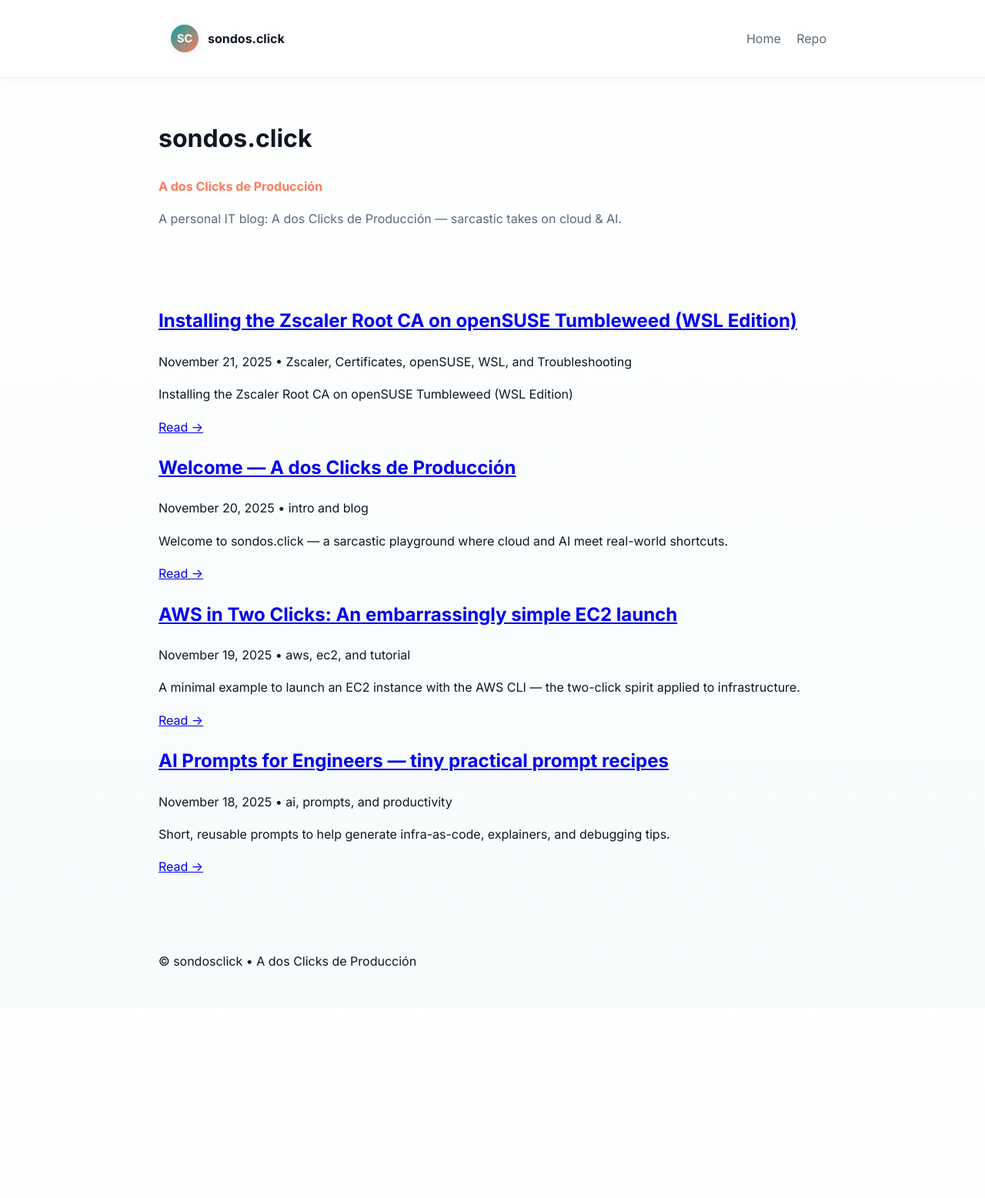
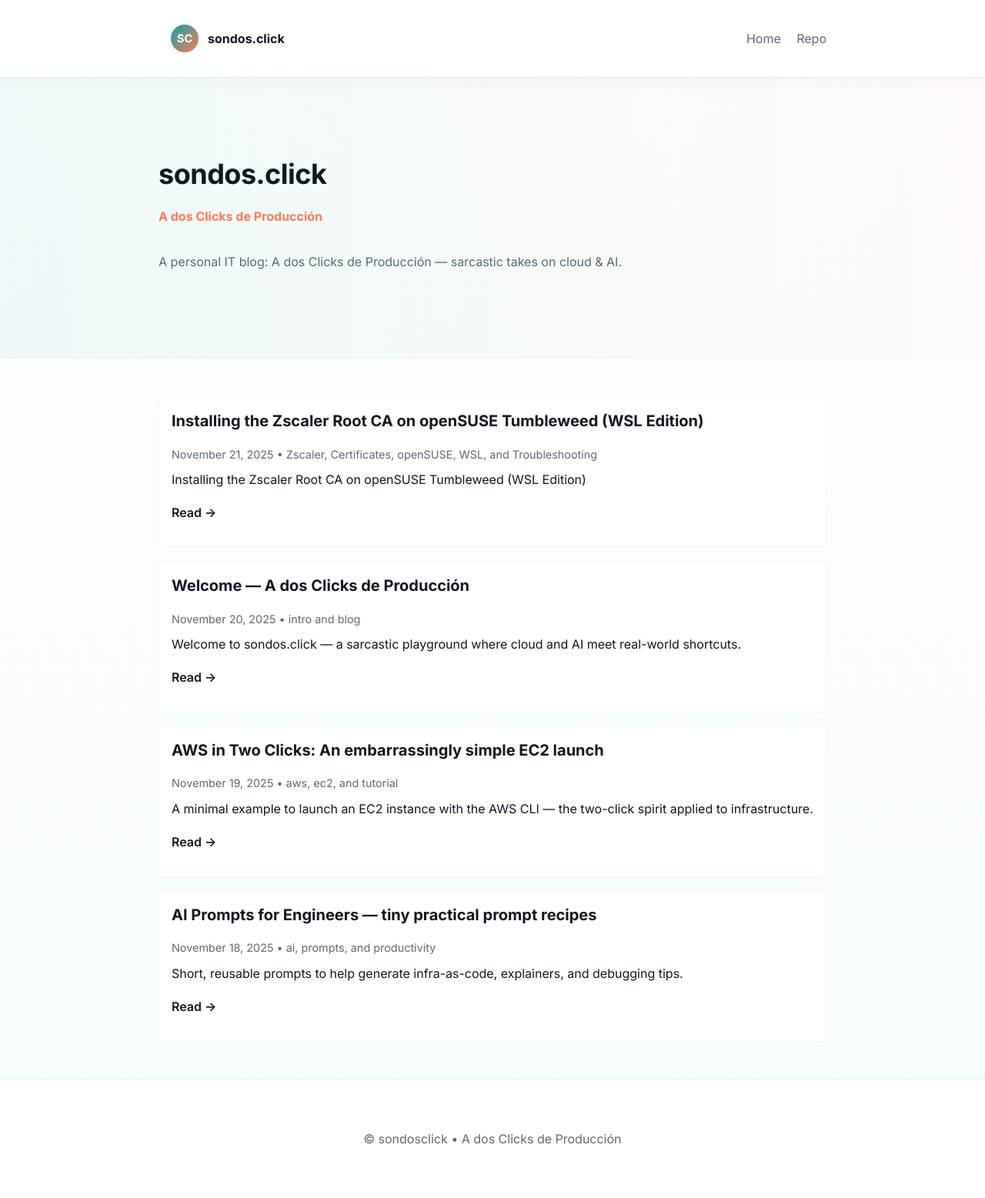
Before and after one commit to sondosclick/sondos.click, a Jekyll site: the page built from index.html, in a window 1280 px wide. Shown: the whole page at 77% size. Built offline with Jekyll 4.4.1, drawn with Linux system fonts in a browser that asks for light colours; before the commit the page ends 1310 px from its top, so only the background shows below that.

Commit message:
fix(css): remove duplicate body/font and stray .hero declaration

```diff
--- a/assets/css/style.css
+++ b/assets/css/style.css
@@ -10,7 +10,7 @@
 
 *{box-sizing:border-box}
 body{
-  font-family: Inter, -apple-system, BlinkMacSystemFont, "Segoe UI", Roboto, "Helvetica Neue", Arial;
+  font-family: 'Inter', -apple-system, BlinkMacSystemFont, "Segoe UI", Roboto, "Helvetica Neue", Arial, system-ui;
   margin:0;
   color:var(--text);
   background: linear-gradient(180deg, #ffffff 0%, var(--bg) 100%);
@@ -61,9 +61,6 @@ body{
 .brand-text{ font-size:1rem; color:var(--text); text-decoration:none }
 
 /* improve typography using Inter */
-body{ font-family: 'Inter', -apple-system, BlinkMacSystemFont, "Segoe UI", Roboto, "Helvetica Neue", Arial, system-ui; }
-
-.hero{
 .hero{
   background: linear-gradient(90deg, rgba(10,163,163,0.06), rgba(255,122,89,0.03));
   border-bottom: 1px solid rgba(10,163,163,0.06);
```
